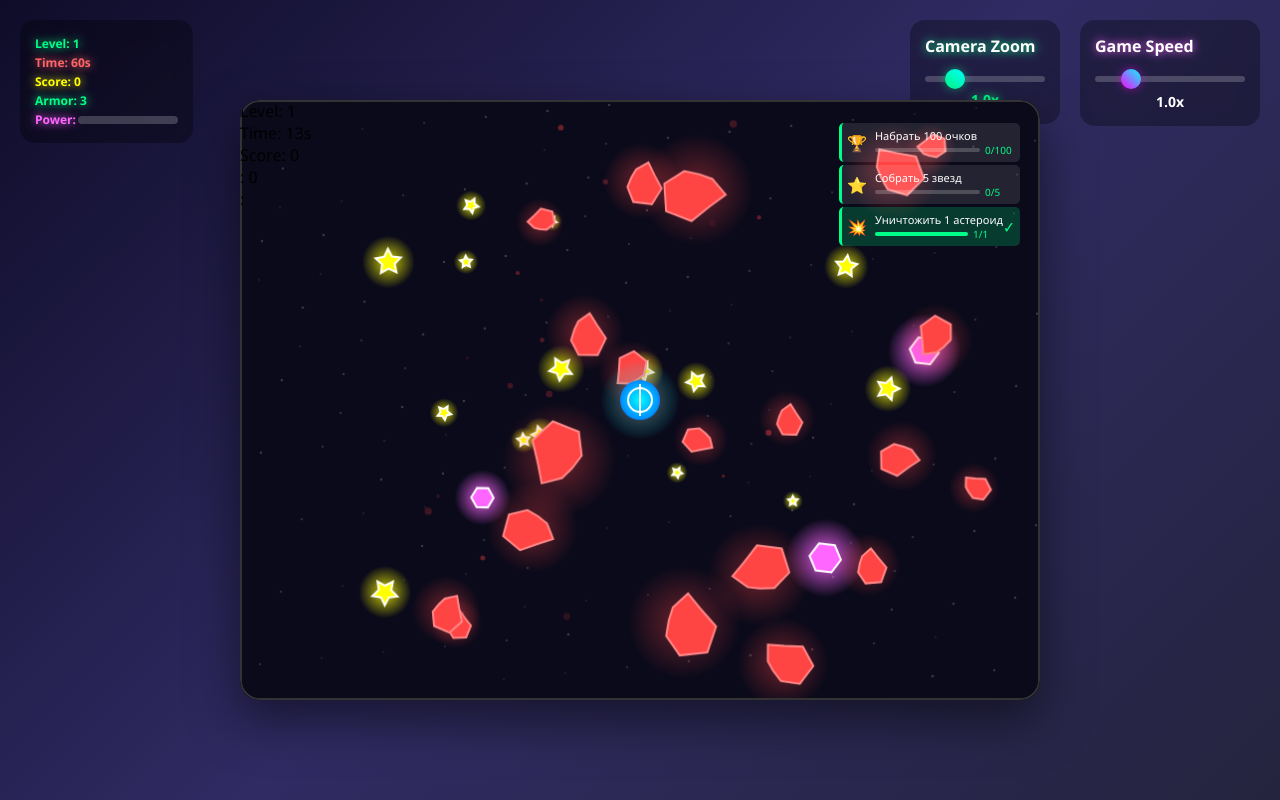
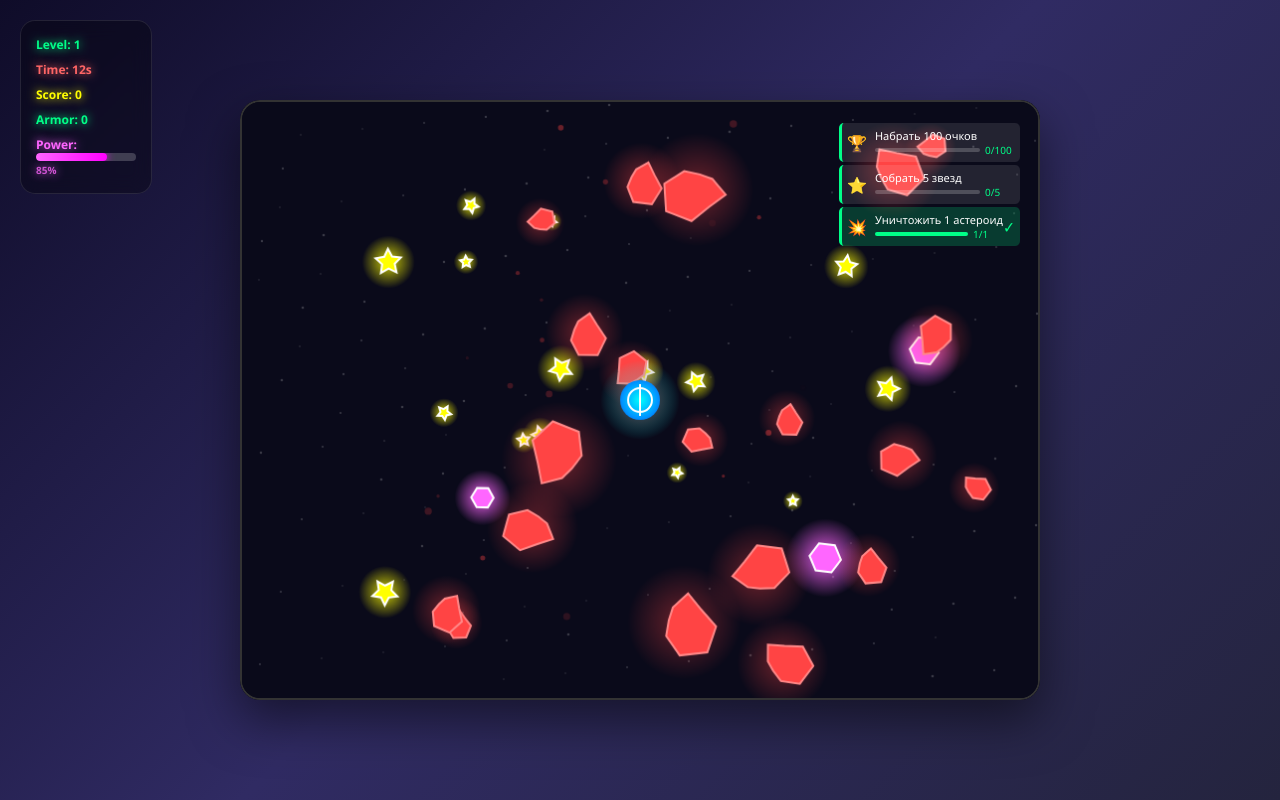
Before and after one commit to andreyDanilenko/game, a Svelte app: page / in a window 1280 px wide. Both pictures are taken after a click on the button "НАЧАТЬ ИГРУ". Built offline with nearby package versions, Linux system fonts and the light colour scheme.

Commit message:
add hub component

```diff
--- a/src/components/App.svelte
+++ b/src/components/App.svelte
@@ -11,26 +11,8 @@
 
 <div class="game-container">
   <canvas id="gameCanvas"></canvas>
-
-  <!-- Существующий HTML UI (пока оставляем для HUD и контролов) -->
   <div class="ui-overlay">
-    <!-- HUD -->
-    <div class="hud" id="hud" style="display: none;">
-      <div class="armor-display">Level: <span id="level">1</span></div>
-      <div class="time-display">Time: <span id="time">60</span>s</div>
-      <div class="score-display">Score: <span id="score">0</span></div>
-      <div class="armor-display">: <span id="armor">3</span></div>
-      <div class="power-display">:
-        <div class="power-bar">
-          <div class="power-fill" id="powerFill"></div>
-        </div>
-      </div>
-    </div>
-
-    <!-- Level Objectives -->
-    <div class="level-objectives" id="levelObjectives">
-      <!-- Динамически будет заполняться через JS -->
-    </div>
+    <div class="level-objectives" id="levelObjectives"></div>
   </div>
 </div>
 
--- a/src/components/HubPanel.svelte
+++ b/src/components/HubPanel.svelte
@@ -1,53 +1,80 @@
 <script lang="ts">
-  import { statState } from '../stores/gameStore';
-  // import SpeedControl from './SpeedControl.svelte';
-  // import ZoomControl from './ZoomControl.svelte';
+import { statState, playerState } from '../stores/gameStore';
 
-    console.log('statState', statState);
+export let customClass: string = '';
+export let showPowerBar: boolean = true;
+export let compact: boolean = false;
 
+$: level = $statState.level;
+$: gameTime = $statState.gameTime;
+$: score = $statState.score;
+$: power = $statState.power;
+$: armor = $playerState.armor;
 
-//   let showControls = false;
-//   $: controlsVisible = showControls && $screenState === 'game';
+$: formattedTime = Math.max(0, Math.floor(gameTime));
+$: powerPercent = Math.min(100, Math.max(0, power));
 
+  console.log('HUD: statState updated', { score, power, level });
 </script>
-<div class="hud-panel">
-  <div class="hud" id="hud">
-    <div class="armor-display">Level: <span id="level">1</span></div>
-    <div class="time-display">Time: <span id="time">60</span>s</div>
-    <div class="score-display">Score: <span id="score">0</span></div>
-    <div class="armor-display">Armor: <span id="armor">3</span></div>
-    <div class="power-display">Power:
+
+<div class="hud-panel {customClass}">
+  <div class="hud {compact ? 'compact' : ''}" id="hud">
+    <div class="level-display">Level: <span id="level">{level}</span></div>
+    <div class="time-display">Time: <span id="time">{formattedTime}</span>s</div>
+    <div class="score-display">Score: <span id="score">{score}</span></div>
+    <div class="armor-display">Armor: <span id="score">{armor}</span></div>
+    {#if showPowerBar}
+      <div class="power-display">
+        Power:
         <div class="power-bar">
-        <div class="power-fill" id="powerFill"></div>
+          <div
+            class="power-fill"
+            id="powerFill"
+            style="width: {powerPercent}%"
+          ></div>
         </div>
+        {#if !compact}
+          <span class="power-percent">{Math.round(powerPercent)}%</span>
+        {/if}
       </div>
+    {/if}
   </div>
 </div>
 
 <style>
   .hud-panel {
+    position: fixed;
     top: 0;
     left: 0;
     pointer-events: none;
+    z-index: 1000;
   }
 
   .hud {
-    position: absolute;
-    z-index: 1000;
-    top: 20px;
-    left: 20px;
-    background-color: aqua;
+    background: rgba(0, 0, 0, 0.3);
     color: white;
     font-size: 12px;
     font-weight: bold;
     text-shadow: 0 0 10px #00ffff;
-    background: rgba(0, 0, 0, 0.3);
     padding: 15px;
     border-radius: 15px;
     backdrop-filter: blur(10px);
     display: flex;
     flex-direction: column;
-    gap: 2px;
+    gap: 8px;
+    margin: 20px;
+    border: 1px solid rgba(255, 255, 255, 0.1);
+  }
+
+  .hud.compact {
+    padding: 10px;
+    gap: 4px;
+    font-size: 11px;
+  }
+
+  .level-display {
+    color: #00ff88;
+    text-shadow: 0 0 10px #00ff88;
   }
 
   .time-display {
@@ -66,8 +93,6 @@
   }
 
   .power-display {
-    display: flex;
-    gap: 2px;
     color: #ff66ff;
     text-shadow: 0 0 10px #ff66ff;
   }
@@ -77,15 +102,25 @@
     height: 8px;
     background: rgba(255, 255, 255, 0.2);
     border-radius: 4px;
-    margin-top: 5px;
     overflow: hidden;
+    flex-shrink: 0;
+  }
+
+  .hud.compact .power-bar {
+    width: 80px;
+    height: 6px;
   }
 
   .power-fill {
     height: 100%;
     background: linear-gradient(90deg, #ff66ff, #ff00ff);
-    width: 0%;
+    border-radius: 4px;
     transition: width 0.3s ease;
+    box-shadow: 0 0 8px #ff00ff;
   }
 
+  .power-percent {
+    font-size: 10px;
+    opacity: 0.8;
+  }
 </style>
--- a/src/game/Game.ts
+++ b/src/game/Game.ts
@@ -15,7 +15,7 @@ import { ParticleSystem } from '../systems/ParticleSystem';
 import { InputController } from './controllers/InputController';
 import { SmartAsteroid } from './objects/SmartAsteroid';
 
-import { screenData, screenState, statState } from '../stores/gameStore';
+import { playerState, screenData, screenState, statState } from '../stores/gameStore';
 import { gameEvents } from '../events/GameEvents';
 
 export class Game {
@@ -32,12 +32,12 @@ export class Game {
   private entityManager: EntityManager;
   private inputController: InputController;
 
-  // private score = 0;
-  // private level = 1;
-  // private gameTime = 60;
-  // private power = 0;
-  // private gameRunning = false;
-  // private gameWon = false;
+  private score = 0;
+  private level = 1;
+  private gameTime = 60;
+  private power = 0;
+  private gameRunning = false;
+  private gameWon = false;
   private animationId: number | null = null;
 
   private gameSpeed = 1.0;
@@ -265,9 +265,17 @@ export class Game {
   // Метод взрыва всех объектов
   private explodeAllObjects(): void {
     const explosionPower = this.power;
+    console.log('power');
 
-    this.power = 0;
-    this.ui.updatePower(0);
+    // this.power = 0;
+
+    // this.ui.updatePower(this.power)
+    // this.ui.updatePower(0);
+
+    statState.update(state => ({
+      ...state,
+      power: this.power,
+    }));
 
     this.createExplosionWave(this.player.x, this.player.y, explosionPower, '#ff66ff');
     this.destroyObjectsInRadius(this.player.x, this.player.y, explosionPower);
@@ -351,10 +359,17 @@ export class Game {
 
   // Метод обновления интерфейса
   private updateUI(): void {
-    this.ui.updateScore(this.score);
-    this.ui.updateTime(this.gameTime);
-    this.ui.updateArmor(this.player.armor);
-    this.ui.updatePower(this.power);
+    const armor = this.player.armor
+    statState.update(state => ({
+      ...state,
+      score: this.score,
+      power: this.power,
+    }));
+
+    playerState.update(state => ({
+      ...state,
+      armor
+    }));
   }
 
   // Метод обновления интерфейса уровня
@@ -457,7 +472,7 @@ export class Game {
     if (this.gameTime > 0 && !this.gameWon) {
       this.gameTime -= 1 / 60;
       this.levelSystem.updateObjectiveProgress('time', 1/60);
-      this.ui.updateTime(this.gameTime);
+      statState.update(state => ({...state, gameTime: this.gameTime }));
 
       if (this.gameTime <= 0) {
         this.checkLevelCompletion();
@@ -467,7 +482,10 @@ export class Game {
 
     if (this.power < 100) {
       this.power += 0.5;
-      this.ui.updatePower(this.power);
+      statState.update(state => ({
+        ...state,
+        power: this.power,
+      }));
     }
 
     const worldBounds = {
@@ -531,9 +549,9 @@ export class Game {
     this.soundSystem.stopMusic();
 
     if (completion.completed) {
-      // this.completeLevel();
+      this.completeLevel();
     } else {
-      // this.failLevel();
+      this.failLevel();
     }
   }
 
@@ -544,7 +562,6 @@ export class Game {
       cancelAnimationFrame(this.animationId);
     }
 
-    this.ui.showHud(true);
     this.gameRunning = true;
 
     if (!this.levelSystem) {
@@ -581,14 +598,16 @@ export class Game {
   // Метод запуска уровня
   private startLevel(levelId: number): void {
     console.log(`🎮 StartLevel: запуск уровня ${levelId}`);
-    this.ui.updateLevel(levelId)
+    statState.update(state => ({
+      ...state,
+      level: this.level,
+    }));
     this.gameRunning = false;
     if (this.animationId) {
       cancelAnimationFrame(this.animationId);
     }
     screenState.set('game');
 
-    this.ui.showHud(true);
     this.gameRunning = true;
     this.init();
     this.gameLoop();
@@ -685,7 +704,6 @@ export class Game {
       cancelAnimationFrame(this.animationId);
     }
 
-    this.ui.showHud(true);
     this.gameRunning = true;
 
     if (!this.levelSystem) {
--- a/src/stores/gameStore.ts
+++ b/src/stores/gameStore.ts
@@ -12,6 +12,10 @@ export interface StatState {
   power: number;
   gameRunning: boolean;
   gameWon: boolean;
+}
+
+export interface PlayerState {
+  armor: number;
 }
 
 export interface LevelCompleteData {
@@ -40,6 +44,10 @@ export interface ScreenData {
 
 // Начальные состояния
 const initialScreenState: ScreenState['value'] = 'start';
+const initialPlayerState: PlayerState = {
+  armor: 0
+}
+
 
 const initialStatState: StatState = {
   score: 0,
@@ -58,6 +66,7 @@ const initialScreenData: ScreenData = {
 
 // Создаем stores с явными типами
 export const screenState: Writable<ScreenState['value']> = writable(initialScreenState);
+export const playerState: Writable<PlayerState> = writable(initialPlayerState);
 export const statState: Writable<StatState> = writable(initialStatState);
 export const screenData: Writable<ScreenData> = writable(initialScreenData);
 
--- a/src/ui/UIManager.ts
+++ b/src/ui/UIManager.ts
@@ -40,15 +40,9 @@ export class UIManager {
     this.els.armor.textContent = v.toString();
   }
 
-  updatePower(v: number): void {
-    this.els.powerFill.style.width = `${v}%`;
-  }
-
-  showHud(show: boolean): void {
-    this.els.hud.style.display = show ? 'block' : 'none';
-    this.els.speedControl.style.display = show ? 'block' : 'none';
-    this.els.zoomControl.style.display = show ? 'block' : 'none';
-  }
+  // updatePower(v: number): void {
+  //   this.els.powerFill.style.width = `${v}%`;
+  // }
 
   showStart(show: boolean): void {
     this.els.startScreen.style.display = show ? 'flex' : 'none';
```
Also changed, not shown: src/components/developer/ControlsPanel.svelte (deleted, +0 -37 lines). Lines whose indentation alone changed are shown as unchanged.
